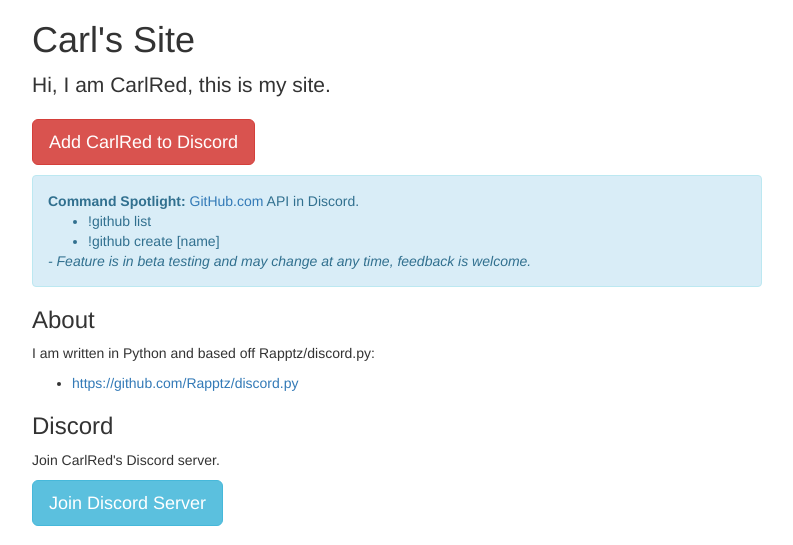
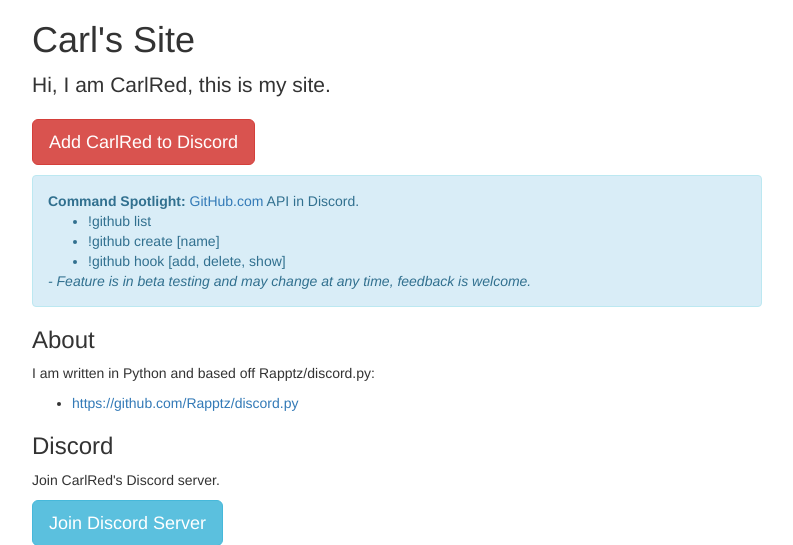
Before and after one commit to smashedr/carls-site, a Django app: template templates/home.html in a window 1280 px wide. Shown: the top 545 px of the page, without its empty margins (243-1036 px from the left). Run offline with Django 3.2, Linux system fonts and the light colour scheme; the template is opened without the code that fills it, so the values that code supplies are empty; some libraries are stand-ins or nearby versions.

Commit message:
Added webhook command to spotlight

```diff
--- a/templates/home.html
+++ b/templates/home.html
@@ -21,6 +21,7 @@
 		<ul>
 			<li>!github list</li>
 			<li>!github create [name]</li>
+			<li>!github hook [add, delete, show]</li>
 		</ul>
 		<em>- Feature is in beta testing and may change at any time, feedback is welcome.</em>
 	</div>
```
